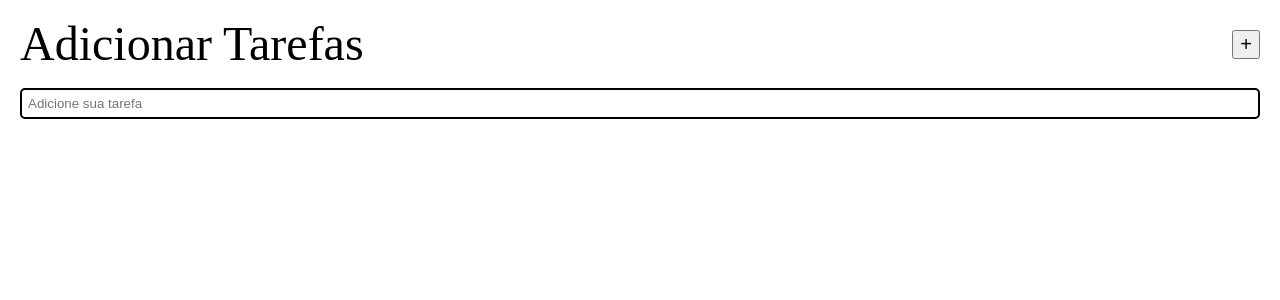
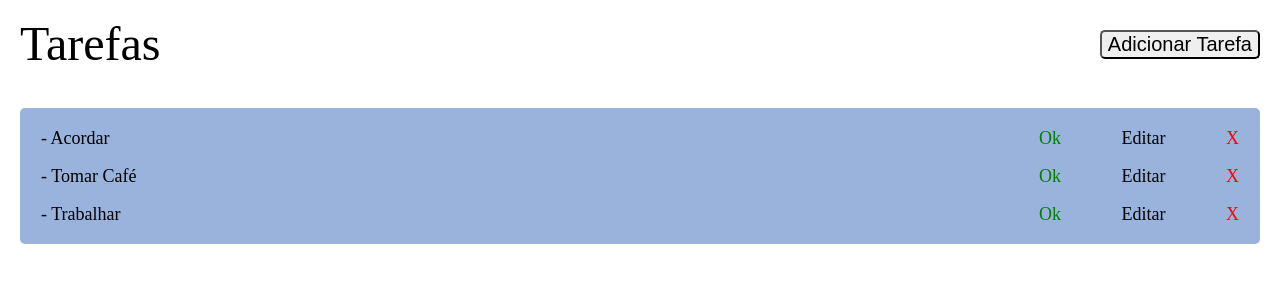
Before and after one commit to AlysoonFelipeeDev/projeto-jr, a React (Vite) app: page / in a window 1280 px wide. Shown: the top 300 px of the page. Built offline with nearby package versions, Linux system fonts and the light colour scheme.

Commit message:
feat: Criar layout página tasks

```diff
--- a/src/App.tsx
+++ b/src/App.tsx
@@ -1,4 +1,4 @@
-import CreateTasks from "./components/CreateTasks"
+import Tasks from "./components/Tasks"
 import { GlobalStyle } from "./styles/GlobalStyles"
 
 
@@ -6,7 +6,7 @@ function App() {
   return (
     <>
       <GlobalStyle />
-      <CreateTasks />
+      <Tasks />
     </>
   )
 }
--- a/src/components/Tasks.tsx
+++ b/src/components/Tasks.tsx
@@ -1,3 +1,88 @@
+import styled from "styled-components"
+
 export default function Tasks() {
-    return <h1>TASKS</h1>
+    return (
+        <ContainerTask>
+            <Header>
+                <h1>Tarefas</h1>
+                <button>Adicionar Tarefa</button>
+            </Header>
+                <DailyTasks>
+                    <ul>
+                        <li>
+                            - Acordar
+                            <EditDelete>
+                                <Done>Ok</Done>
+                                <div>Editar</div>
+                                <Delete>X</Delete>
+                            </EditDelete>
+                        </li>
+                        <li>
+                            - Tomar Café
+                            <EditDelete>
+                                <Done>Ok</Done>
+                                <div>Editar</div>
+                                <Delete>X</Delete>
+                            </EditDelete>
+                        </li>
+                        <li>
+                            - Trabalhar
+                            <EditDelete>
+                                <Done>Ok</Done>
+                                <div>Editar</div>
+                                <Delete>X</Delete>
+                            </EditDelete>
+                        </li>
+                    </ul>
+                </DailyTasks>
+        </ContainerTask>
+    )
 }
+
+const ContainerTask = styled.div`
+    width: 100%;
+`
+
+const Header = styled.header`
+    display: flex;
+    justify-content: space-between;
+    align-items: center;
+    h1 {
+        margin: 20px 20px;
+        font-size: 3em
+    }
+    button {
+        margin: 20px 20px;
+        font-size: 20px;
+        cursor: pointer;
+        border-radius: 5px;
+    }
+`
+
+const DailyTasks = styled.div`
+    margin: 20px;
+    border-radius: 5px;
+    background-color: #99b3dd;
+    ul {
+        border: 1px solid transparent;
+    }
+    li {
+        display: flex;
+        justify-content: space-between;
+        font-size: 18px;
+        margin: 20px;
+    }
+`
+const EditDelete = styled.div`
+    display: flex;
+    justify-content: space-between;
+    width: 200px;
+`
+
+const Delete = styled.div`
+    color: red
+`
+
+const Done = styled.div`
+    color: green;
+`
```
